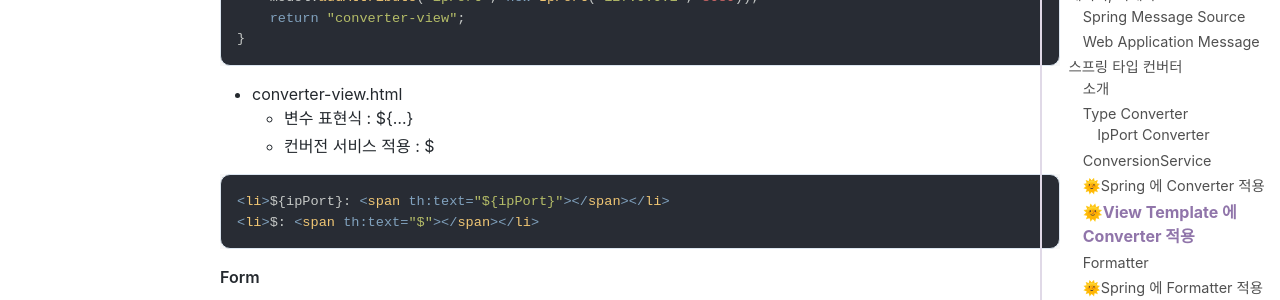
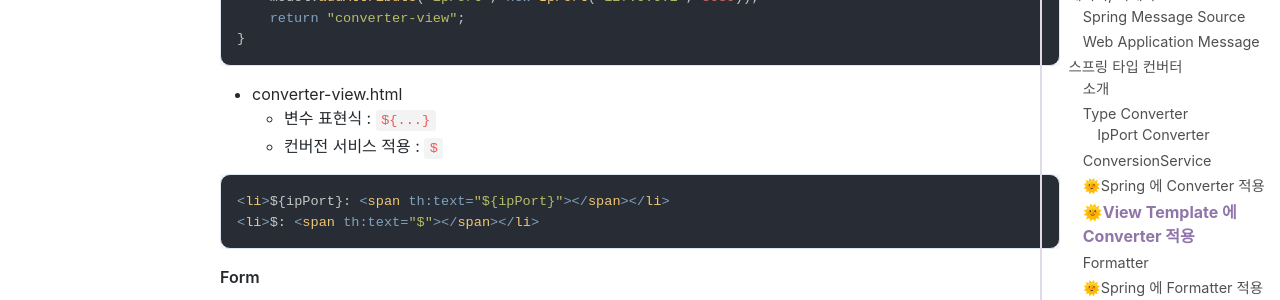
Before and after one commit to jihunparkme/jihunparkme.github.io, a Jekyll site: the page built from _posts/2021-10-12-Spring-MVC-Part2-Etc.md, in a window 1280 px wide and 900 px high, scrolled down 7415 px. Shown: the part 152-452 px from the top of the window. Built offline with Jekyll 4.4.1, drawn with Linux system fonts in a browser that asks for light colours; nearby versions of some CDN libraries; comment, search, counter and statistics services are not loaded.

Commit message:
fix: Liquid syntax error 처리

````diff
--- a/_posts/2021-10-12-Spring-MVC-Part2-Etc.md
+++ b/_posts/2021-10-12-Spring-MVC-Part2-Etc.md
@@ -337,8 +337,8 @@ public String converterView(Model model) {
 ```
 
 - converter-view.html
-  - 변수 표현식 : ${...}
-  - 컨버전 서비스 적용 : ${{...}}
+  - 변수 표현식 : `${...}`
+  - 컨버전 서비스 적용 : `${{...}}`
 
 ```html
 <li>${ipPort}: <span th:text="${ipPort}"></span></li>
````
